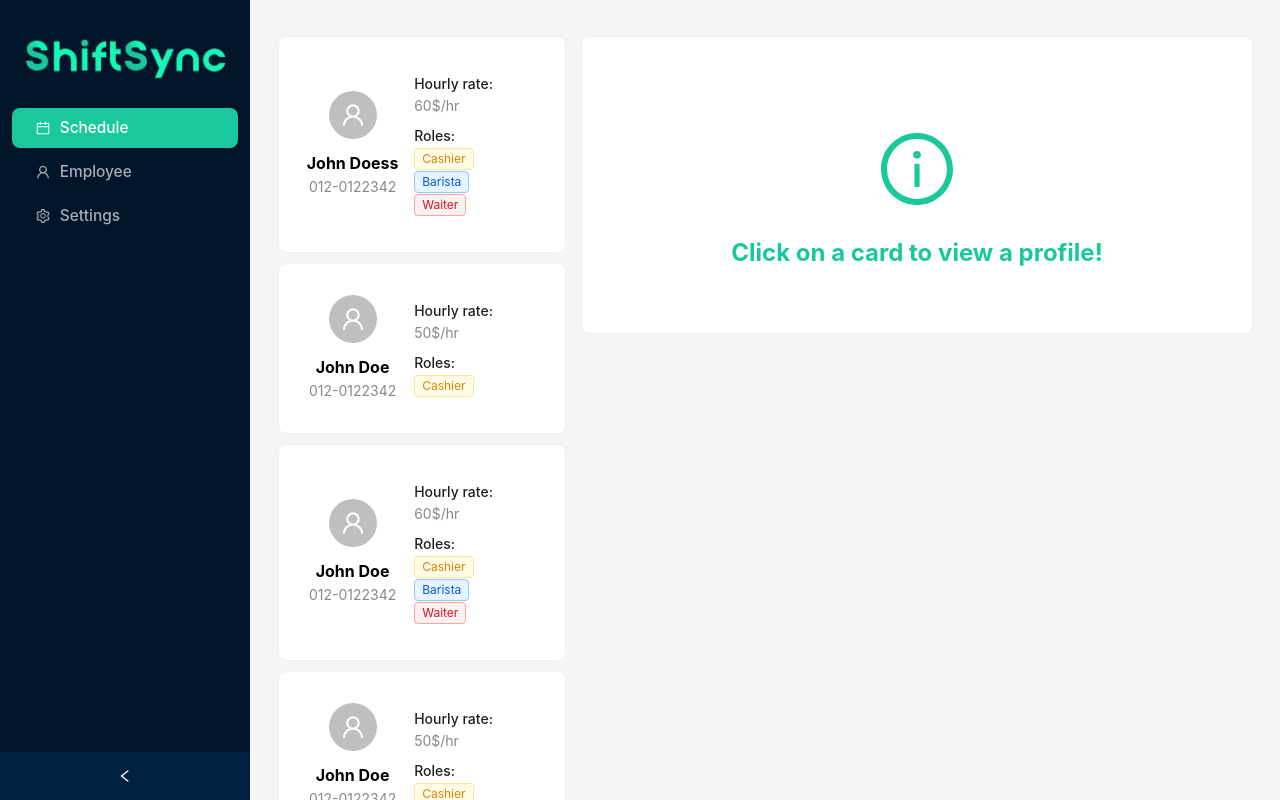
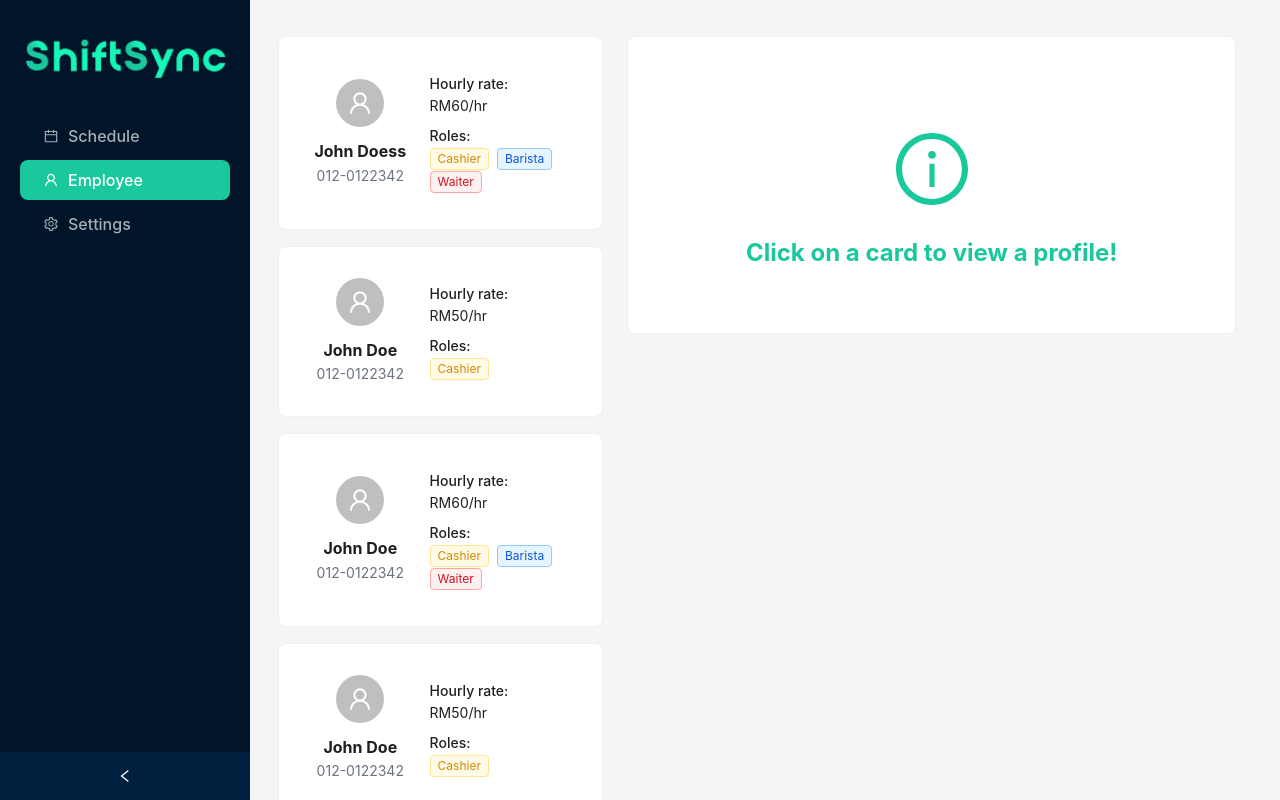
Before and after one commit to danielyuenhx/shiftsync, a React (Vite) app: page /employees in a window 1280 px wide. Shown: the top 800 px of the page. Built offline with nearby package versions, Linux system fonts and the light colour scheme.

Commit message:
update styles to use tw classNames

```diff
--- a/src/components/addRoleCard/addRoleCard.tsx
+++ b/src/components/addRoleCard/addRoleCard.tsx
@@ -1,5 +1,5 @@
 import { useState } from "react";
-import { Input, Typography, Tag, Button, Card, Modal } from "antd";
+import { Input, Typography, Tag, Button, Card, Modal, Row } from "antd";
 import { DeleteOutlined } from "@ant-design/icons";
 
 const roles = ["Cashier", "Waiter", "Barista"];
@@ -53,7 +53,7 @@ const AddRoleCard = () => {
         </Typography.Title>
       }
     >
-      <div className="tw-flex tw-flex-row tw-w-64 tw-mb-4">
+      <Row className="tw-mb-4">
         {roles.map((role: string) => (
           <div
             key={role}
@@ -70,7 +70,7 @@ const AddRoleCard = () => {
             </Tag>
           </div>
         ))}
-      </div>
+      </Row>
 
       <Input
         id="roles"
@@ -79,9 +79,9 @@ const AddRoleCard = () => {
         style={{ height: "35px" }}
       />
 
-      <div className="tw-flex tw-justify-end tw-mt-4">
+      <Row className="tw-justify-end tw-mt-4">
         <Button>Save</Button>
-      </div>
+      </Row>
 
       <Modal
         title="Confirm Deletion"
--- a/src/components/addShiftCard/addShiftCard.tsx
+++ b/src/components/addShiftCard/addShiftCard.tsx
@@ -1,5 +1,5 @@
 import  { useState } from "react";
-import { Typography, Tag, Button, Card, TimePicker, Modal } from "antd";
+import { Typography, Tag, Button, Card, TimePicker, Modal, Row } from "antd";
 import { DeleteOutlined } from "@ant-design/icons";
 
 const shifts = [
@@ -60,7 +60,7 @@ const AddShiftCard = () => {
         </Typography.Title>
       }
     >
-      <div className="tw-flex tw-flex-row tw-w-64 tw-mb-4">
+      <Row className="tw-mb-4">
         {shifts.map((shift: any) => {
           return (
             <Tag key={shift.type} color={shiftColour(shift.type)}>
@@ -72,7 +72,7 @@ const AddShiftCard = () => {
             </Tag>
           );
         })}
-      </div>
+      </Row>
 
       <TimePicker.RangePicker
         minuteStep={5}
@@ -82,9 +82,9 @@ const AddShiftCard = () => {
         format="HH:mm:ss"
       />
 
-      <div className="tw-flex tw-justify-end tw-mt-4">
+      <Row className="tw-justify-end tw-mt-4">
         <Button>Save</Button>
-      </div>
+      </Row>
       <Modal
         title="Confirm Deletion"
         open={modalVisible}
--- a/src/components/employees/employees.tsx
+++ b/src/components/employees/employees.tsx
@@ -2,7 +2,7 @@ import { useState } from 'react';
 import ProfileCard from '../profileCard/profileCard';
 import SelectedProfileCard from '../selectedProfileCard/selectedProfileCard';
 import { data } from '../../data/data';
-import { Pagination } from 'antd';
+import { Col, Pagination, Row } from 'antd';
 
 interface ProfileProps {
   name: string;
@@ -34,7 +34,7 @@ const Employees = () => {
       return (
         <div
           // key={profile.name}
-          style={{ width: '100%', cursor: 'pointer' }}
+          className="tw-w-full cursor-pointer"
           onClick={() => handleProfileClick(profile)}
         >
           <ProfileCard profile={profile} />
@@ -44,15 +44,10 @@ const Employees = () => {
   };
 
   return (
-    <div style={{ display: 'flex', gap: '15px' }}>
-      <div
-        style={{
-          width: '30%',
-          display: 'flex',
-          gap: '10px',
-          alignItems: 'center',
-          flexDirection: 'column',
-        }}
+    <Row className='tw-gap-6'>
+      <Col
+        span={8}
+        className='tw-flex tw-flex-col tw-gap-4 tw-items-center'
       >
         {renderProfiles()}
         <Pagination
@@ -61,11 +56,11 @@ const Employees = () => {
           pageSize={itemsPerPage}
           onChange={handlePageChange}
         />
-      </div>
-      <div style={{ width: '70%' }}>
+      </Col>
+      <Col span={15}>
         <SelectedProfileCard profile={selectedProfile} />
-      </div>
-    </div>
+      </Col>
+    </Row>
   );
 };
 
--- a/src/components/layoutWithSidebar/layoutWithSidebar.tsx
+++ b/src/components/layoutWithSidebar/layoutWithSidebar.tsx
@@ -1,14 +1,13 @@
-import { ReactNode, useState } from 'react';
+import { ReactNode, useEffect, useState } from 'react';
 import {
   UserOutlined,
   CalendarOutlined,
   SettingOutlined,
 } from '@ant-design/icons';
-import { Button, Layout, Menu, theme } from 'antd';
-import { Link } from 'react-router-dom';
+import { Layout, Menu, Row, theme } from 'antd';
+import { Link, useLocation } from 'react-router-dom';
 import logo from '../../assets/logo.png';
 import logoSingle from '../../assets/logo-single.png';
-import { Header } from 'antd/es/layout/layout';
 
 interface LayoutProps {
   children: ReactNode;
@@ -22,6 +21,19 @@ const LayoutWithSidebar = ({ children }: LayoutProps) => {
   } = theme.useToken();
   const [collapsed, setCollapsed] = useState(false);
 
+  const location = useLocation();
+
+  const getSelectedKey = () => {
+    switch (location.pathname) {
+      case '/employees':
+        return '2';
+      case '/settings':
+        return '3';
+      default:
+        return '1';
+    }
+  };
+
   return (
     <Layout>
       <Sider
@@ -31,15 +43,17 @@ const LayoutWithSidebar = ({ children }: LayoutProps) => {
         collapsed={collapsed}
         onCollapse={(value) => setCollapsed(value)}
       >
-         {/* className='tw-px-12 tw-pt-4 tw-pb-4' */}
-        <div className='tw-h-24'>
-          <img src={collapsed ? logoSingle : logo} className={`tw-px-5 tw-py-8 ${collapsed ? "tw-max-w-[80px]" : ""}`} />
-        </div>
+        <Row className='tw-h-24'>
+          <img
+            src={collapsed ? logoSingle : logo}
+            className={`tw-px-5 tw-py-8 ${collapsed ? 'tw-max-w-[80px]' : ''}`}
+          />
+        </Row>
         <Menu
           mode='inline'
-          defaultSelectedKeys={['1']}
+          defaultSelectedKeys={[getSelectedKey()]}
           theme='dark'
-          style={{ padding: '0.5em', fontSize: '1.1em' }}
+          className='tw-p-4 tw-text-[1rem]'
         >
           <Menu.Item key='1' icon={<CalendarOutlined />}>
             <Link to='/'>Schedule</Link>
@@ -52,28 +66,8 @@ const LayoutWithSidebar = ({ children }: LayoutProps) => {
           </Menu.Item>
         </Menu>
       </Sider>
-      <Layout style={{ height: '100%', minHeight: '100vh' }}>
-        {/* <Header style={{ height: '4.5rem', background: colorBgContainer }}>
-          <Button
-            icon={<UserOutlined className="tw-text-black" style={{fontSize: "1em"}} />}
-            style={{
-              fontSize: "1.5rem",
-              float: "right",
-              width: "4.5rem",
-              height: "100%",
-            }}
-          />
-          </Header> */}
-        <Content
-          style={{
-            margin: '24px 16px',
-            padding: '12px',
-            minHeight: '90%',
-            // backgroundColor: "white",
-            borderRadius: '4px',
-            width: '97%',
-          }}
-        >
+      <Layout className='tw-h-full tw-min-h-[100vh]'>
+        <Content className='tw-my-6 tw-mx-4 tw-p-3 tw-min-h-[90%] tw-rounded-4 tw-w-[97%]'>
           {children}
         </Content>
       </Layout>
--- a/src/components/profileCard/profileCard.tsx
+++ b/src/components/profileCard/profileCard.tsx
@@ -22,34 +22,26 @@ const ProfileCard = (props: ProfileProps) => {
   };
 
   return (
-    <Card
-      hoverable
-      bodyStyle={{ padding: '24px' }}
-      style={{ height: 'auto' }}
-    >
+    <Card hoverable bodyStyle={{ padding: '24px' }} className='tw-h-auto'>
       <Row>
-        <Col span={10} className="tw-flex tw-flex-col tw-justify-center tw-items-center">
-          <Avatar size={48} icon={<UserOutlined />} className="tw-mb-3" />
-          <h3 style={{ fontWeight: 'bold', fontSize: '16px', color: 'black' }}>
+        <Col
+          span={10}
+          className='tw-flex tw-flex-col tw-justify-center tw-items-center'
+        >
+          <Avatar size={48} icon={<UserOutlined />} className='tw-mb-3' />
+          <h3 className='tw-text-[16px] tw-text-black tw-font-bold'>
             {props?.profile?.name}
           </h3>
-          <p
-            style={{
-              fontSize: '14px',
-              color: '#888888',
-            }}
-          >
+          <p className='tw-text-[14px] tw-text-gray-500'>
             {props?.profile?.number}
           </p>
         </Col>
-        <Col span={14} className="tw-p-3">
-          <p className="tw-font-medium">Hourly rate:</p>
-          <p
-            style={{ fontSize: '14px', color: '#888888', marginBottom: '8px' }}
-          >
-            {props?.profile?.hourlyRate}$/hr
+        <Col span={14} className='tw-p-3'>
+          <p className='tw-font-medium'>Hourly rate:</p>
+          <p className='tw-text-[14px] tw-color-[#888888] tw-mb-2'>
+            RM{props?.profile?.hourlyRate}/hr
           </p>
-          <p className="tw-font-medium">Roles:</p>
+          <p className='tw-font-medium'>Roles:</p>
           <div>
             {props?.profile?.role.map((role) => (
               <Tag key={role} color={roleColour(role)}>
--- a/src/components/selectedProfileCard/selectedProfileCard.tsx
+++ b/src/components/selectedProfileCard/selectedProfileCard.tsx
@@ -86,8 +86,7 @@ const SelectedProfileCard = (props: ProfileProps | null) => {
         props?.profile && (
           <Typography.Title
             className='tw-mt-4'
-            level={2}
-            style={{ fontSize: '24px' }}
+            level={3}
           >
             {props?.profile?.name}
           </Typography.Title>
@@ -98,12 +97,11 @@ const SelectedProfileCard = (props: ProfileProps | null) => {
           <div className='tw-w-56 tw-flex tw-justify-between tw-flex-row'>
             <Button
               onClick={editHandler}
-              block
-              style={{ width: '100px', color: 'black' }}
+              className="tw-w-[100px] tw-text-black"
             >
               {edit ? 'Save' : 'Edit'}
             </Button>
-            <Button onClick={deleteHandler} danger style={{ width: '100px' }}>
+            <Button onClick={deleteHandler} danger className="tw-w-[100px]">
               Delete
             </Button>
           </div>
@@ -128,7 +126,7 @@ const SelectedProfileCard = (props: ProfileProps | null) => {
                 value={props?.profile?.hourlyRate}
                 onChange={handleRateChange}
                 disabled={!edit}
-                style={{ height: '35px' }}
+                className='tw-h-[35px]'
               />
             </div>
             <div className='tw-flex tw-gap-2 tw-flex-col'>
@@ -139,7 +137,7 @@ const SelectedProfileCard = (props: ProfileProps | null) => {
                 value={props?.profile?.number}
                 onChange={handlePhoneNumberChange}
                 disabled={!edit}
-                style={{ height: '35px' }}
+                className='tw-h-[35px]'
               />
             </div>
             <div className='tw-flex tw-gap-2 tw-flex-col'>
@@ -150,7 +148,7 @@ const SelectedProfileCard = (props: ProfileProps | null) => {
                 placeholder='Select roles'
                 value={props?.profile?.role}
                 onChange={handleDropdownChange}
-                style={{ width: '100%', height: '35px' }}
+                className='tw-h-[35px] tw-w-full'
                 disabled={!edit}
               >
                 <Select.Option value='Value 1'>Value 1</Select.Option>
```
